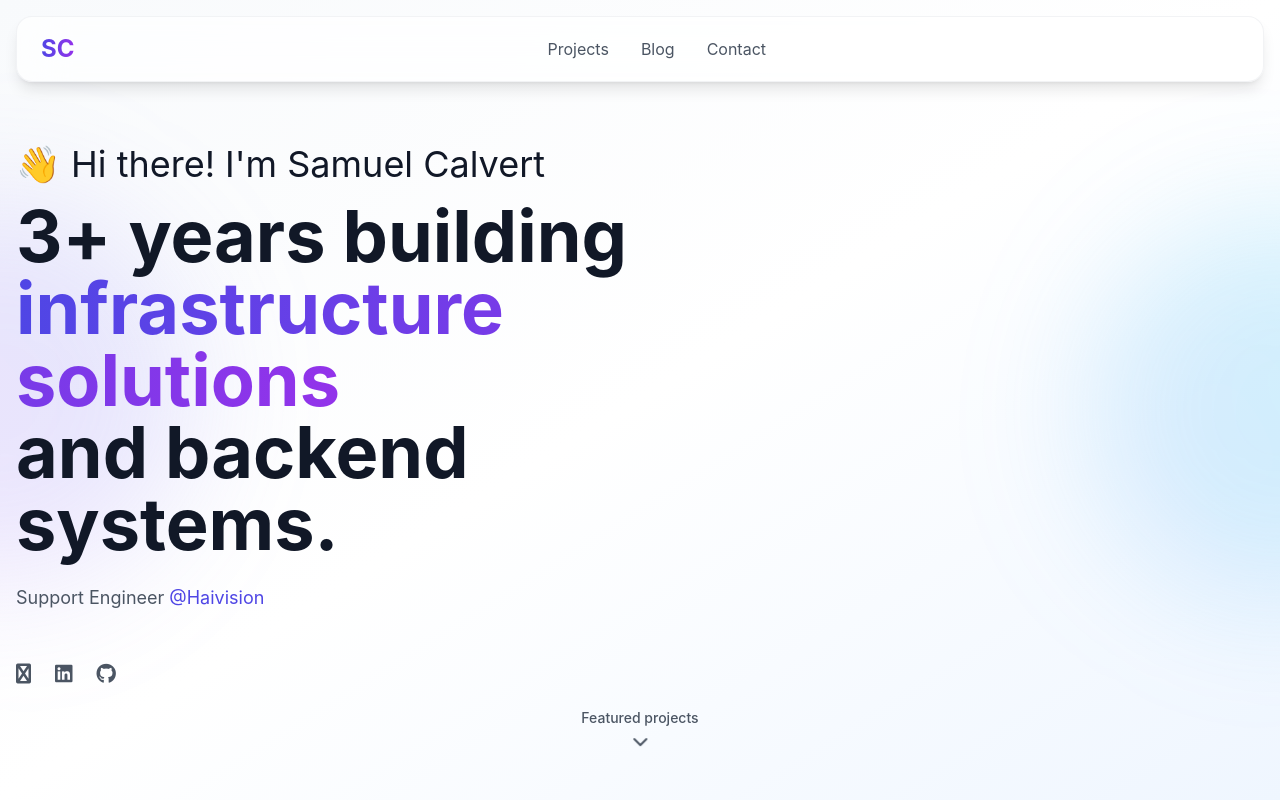
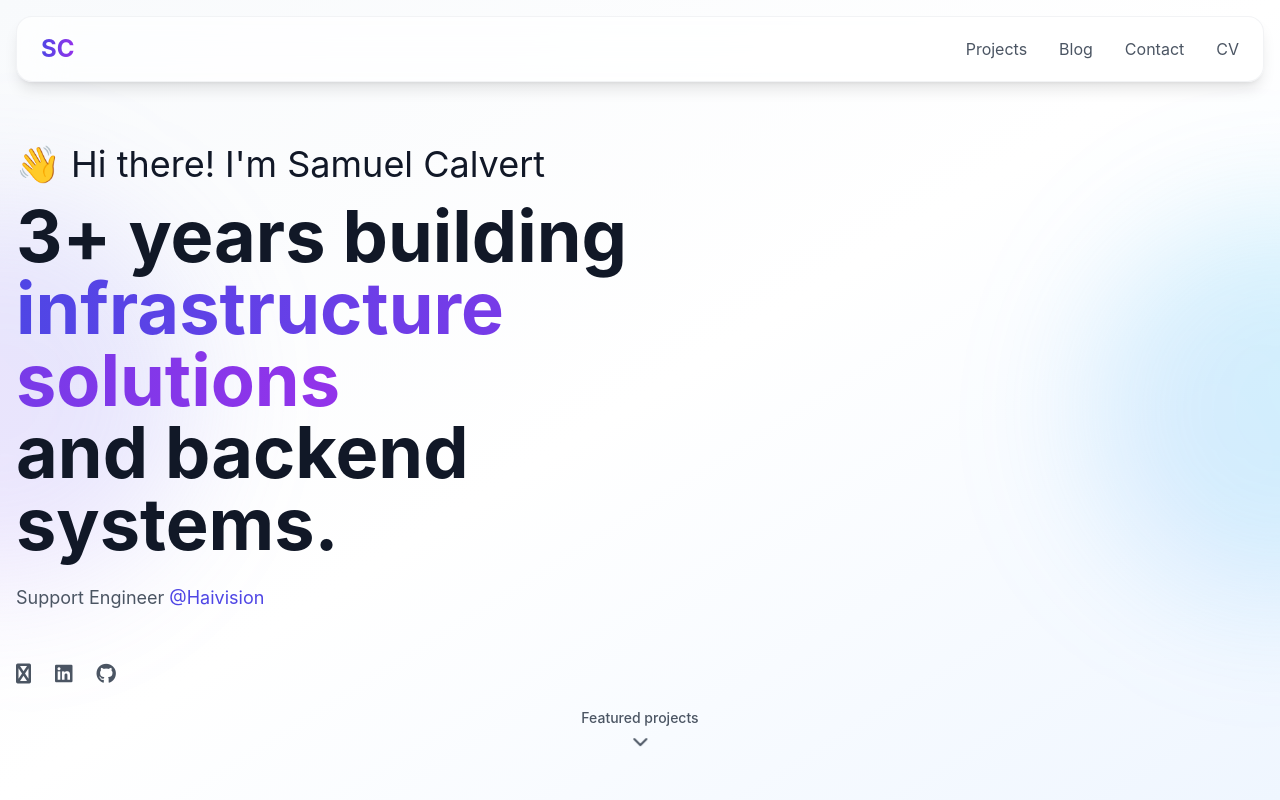
Before and after one commit to sfcal/samuel.computer, a React (Vite) app: page / in a window 1280 px wide. Shown: the top 800 px of the page. Built offline with nearby package versions, Linux system fonts and the light colour scheme.

Commit message:
added cv button

```diff
--- a/src/components/layout/Navbar.tsx
+++ b/src/components/layout/Navbar.tsx
@@ -40,7 +40,7 @@ export const Navbar = () => {
             </Link>
 
             {/* Desktop Menu */}
-            <div className="hidden md:flex items-center space-x-8">
+            <div className="hidden md:flex items-center space-x-8 ml-auto">
               {isHomePage ? (
                 <>
                   <a href="#projects" className={`transition-colors ${activeSection === 'projects' ? 'text-indigo-600 dark:text-indigo-400' : 'text-gray-600 dark:text-gray-300 hover:text-gray-900 dark:hover:text-white'}`}>
@@ -52,6 +52,9 @@ export const Navbar = () => {
                   <a href="#contact" className={`transition-colors ${activeSection === 'contact' ? 'text-indigo-600 dark:text-indigo-400' : 'text-gray-600 dark:text-gray-300 hover:text-gray-900 dark:hover:text-white'}`}>
                     Contact
                   </a>
+                  <a href="/cv/cv.pdf" target="_blank" rel="noopener noreferrer" className="text-gray-600 dark:text-gray-300 hover:text-gray-900 dark:hover:text-white transition-colors">
+                    CV
+                  </a>
                 </>
               ) : (
                 <>
@@ -61,6 +64,9 @@ export const Navbar = () => {
                   <Link to="/blog" className={`transition-colors ${location.pathname.startsWith('/blog') ? 'text-indigo-600 dark:text-indigo-400' : 'text-gray-600 dark:text-gray-300 hover:text-gray-900 dark:hover:text-white'}`}>
                     Blog
                   </Link>
+                  <a href="/cv.pdf" target="_blank" rel="noopener noreferrer" className="text-gray-600 dark:text-gray-300 hover:text-gray-900 dark:hover:text-white transition-colors">
+                    CV
+                  </a>
                 </>
               )}
             </div>
@@ -91,6 +97,9 @@ export const Navbar = () => {
                     <a href="#contact" onClick={() => setMobileMenu(false)} className="text-gray-600 dark:text-gray-300 hover:text-gray-900 dark:hover:text-white transition-colors">
                       Contact
                     </a>
+                    <a href="/cv.pdf" target="_blank" rel="noopener noreferrer" onClick={() => setMobileMenu(false)} className="text-gray-600 dark:text-gray-300 hover:text-gray-900 dark:hover:text-white transition-colors">
+                      CV
+                    </a>
                   </>
                 ) : (
                   <>
@@ -100,6 +109,9 @@ export const Navbar = () => {
                     <Link to="/blog" onClick={() => setMobileMenu(false)} className="text-gray-600 dark:text-gray-300 hover:text-gray-900 dark:hover:text-white transition-colors">
                       Blog
                     </Link>
+                    <a href="/cv.pdf" target="_blank" rel="noopener noreferrer" onClick={() => setMobileMenu(false)} className="text-gray-600 dark:text-gray-300 hover:text-gray-900 dark:hover:text-white transition-colors">
+                      CV
+                    </a>
                   </>
                 )}
               </div>
```
